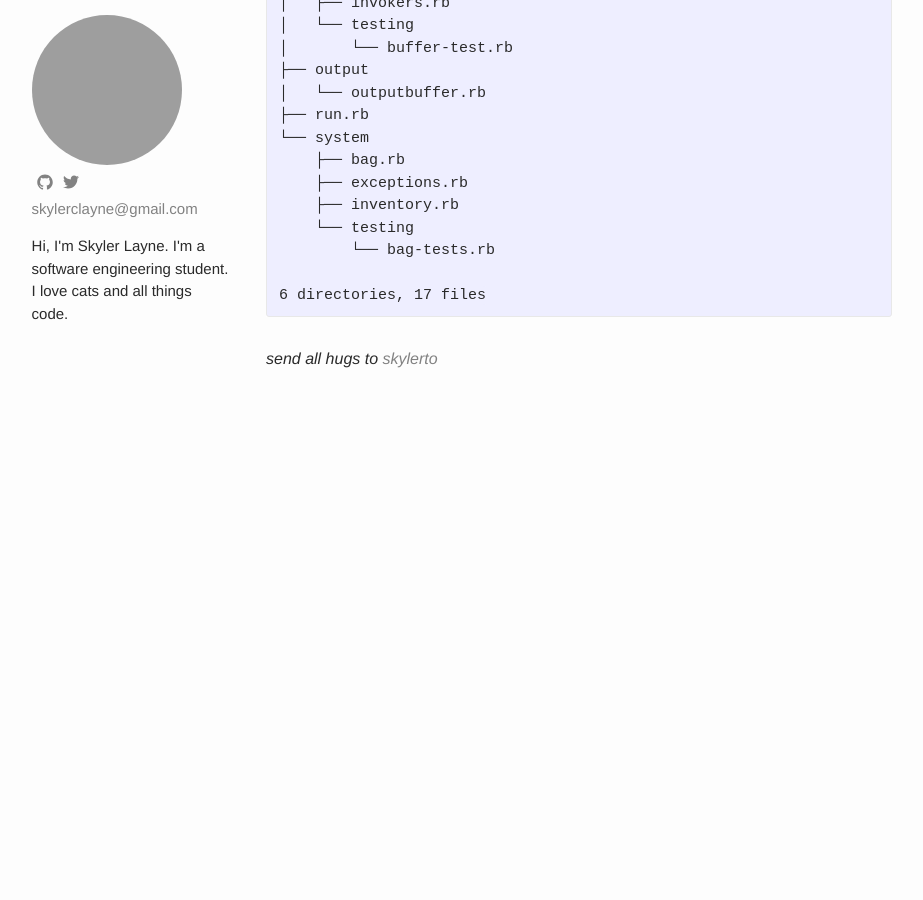
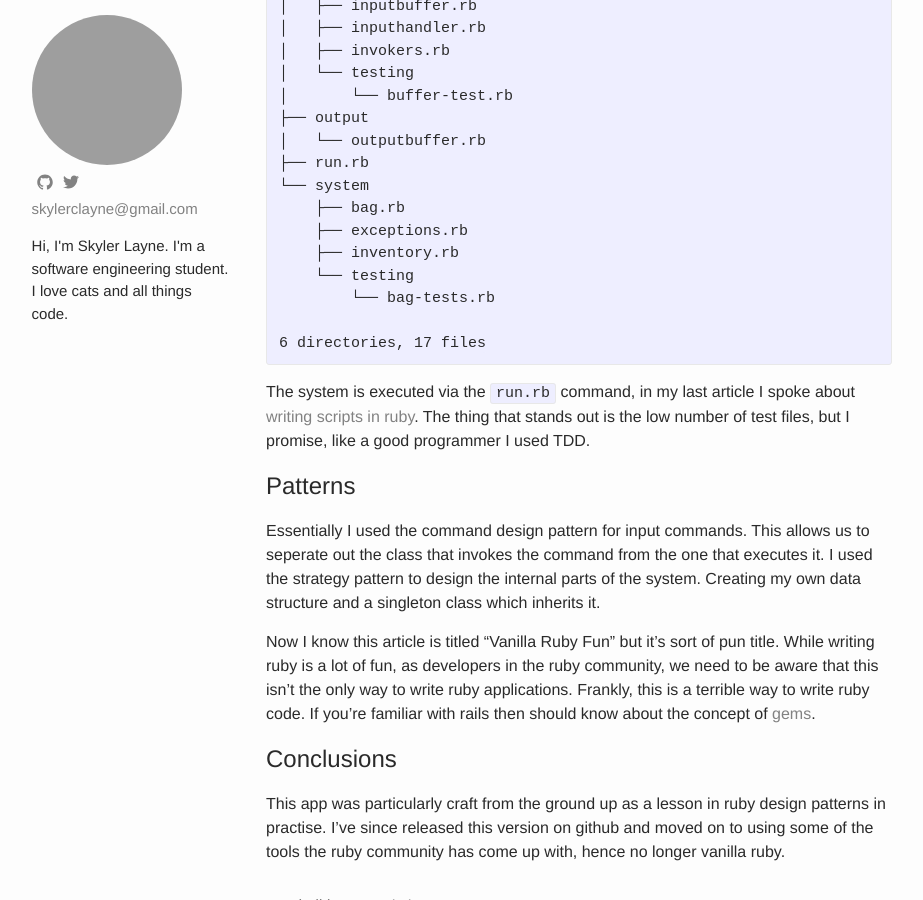
Before and after one commit to skylerto/skylerto.github.io, a Jekyll site: the page built from _posts/2015-07-10-vanilla-ruby.markdown, in a window 1280 px wide and 900 px high, scrolled down 690 px. Shown: the whole window, without its empty margins (159-1082 px from the left). Built offline with Jekyll 4.4.1, drawn with Linux system fonts in a browser that asks for light colours; before the commit the page ends 1091 px from its top, so only the background shows below that; some of the changed text lies outside the part shown; grey boxes are pictures that could not be loaded.

Commit message:
added vanilla ruby blog post

```diff
--- a/_posts/2015-07-10-vanilla-ruby.markdown
+++ b/_posts/2015-07-10-vanilla-ruby.markdown
@@ -5,7 +5,9 @@ date: 2015-07-10 00:01:25
 catagories: ruby programming
 ---
 
-Vanilla, a term that took me a while to truely understand. Wiki says
+Vanilla, a term that took me a while to truely understand and even longer to
+include it in my vocabulary. I understand it as writing it all yourself from the
+ground up without any additional moving parts. Wiki says
 
 `Computer software, and sometimes also other computing-related systems like
 computer hardware or algorithms, is called Vanilla when not customized from its
@@ -14,7 +16,7 @@ applied to it.`
 
 This code was built from the ground up with nothing but tmux and vim as a text
 editor. I didn't even have an internet connection as most of this code base was
-built on the bus to/from work.
+built on the bus to/from work. Here's the file structure:
 
 {% highlight bash %}
 ~ $ tree inventory/
@@ -45,3 +47,25 @@ inventory/
 
 6 directories, 17 files
 {% endhighlight %}
+
+The system is executed via the `run.rb` command, in my last article I spoke
+about [writing scripts in ruby](/2015/07/09/ruby-scripting.html). The thing that
+stands out is the low number of test files, but I promise, like a good
+programmer I used TDD.
+
+# Patterns
+Essentially I used the command design pattern for input commands. This allows
+us to seperate out the class that invokes the command from the one that executes
+it. I used the strategy pattern to design the internal parts of the system.
+Creating my own data structure and a singleton class which inherits it.
+
+Now I know this article is titled "Vanilla Ruby Fun" but it's sort of pun title.
+While writing ruby is a lot of fun, as developers in the ruby community, we need
+to be aware that this isn't the only way to write ruby applications. Frankly,
+this is a terrible way to write ruby code. If you're familiar with rails then should know about the concept of [gems](http://rubygems.com).
+
+# Conclusions
+This app was particularly craft from the ground up as a lesson in ruby design
+patterns in practise. I've since released this version on github and moved on to
+using some of the tools the ruby community has come up with, hence no longer
+vanilla ruby.
```
